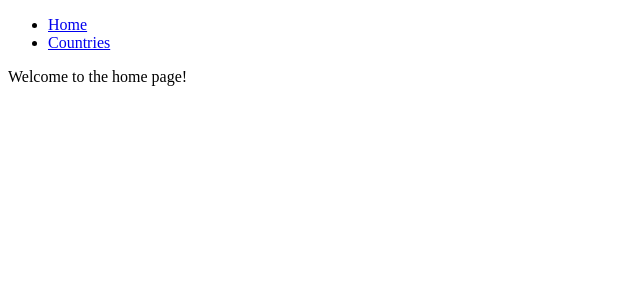
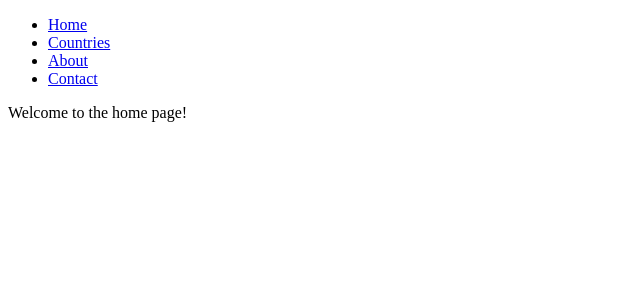
Before and after one commit to rosscondie/Python_Flask_Project, a Flask app: page / in a window 1280 px wide. Shown: the top 300 px of the page, without its empty margins (0-640 px from the left). Run offline with Flask 2, Linux system fonts and the light colour scheme.

Commit message:
extended navigation section on base.html

```diff
--- a/templates/base.html
+++ b/templates/base.html
@@ -12,6 +12,8 @@
             <ul class="menu">
                 <li><a href="/">Home</a></li>
                 <li><a href="/countries">Countries</a></li>
+                <li><a href="/about">About</a></li>
+                <li><a href="/contact">Contact</a></li>
             </ul>
         </nav>
     </header>
```
